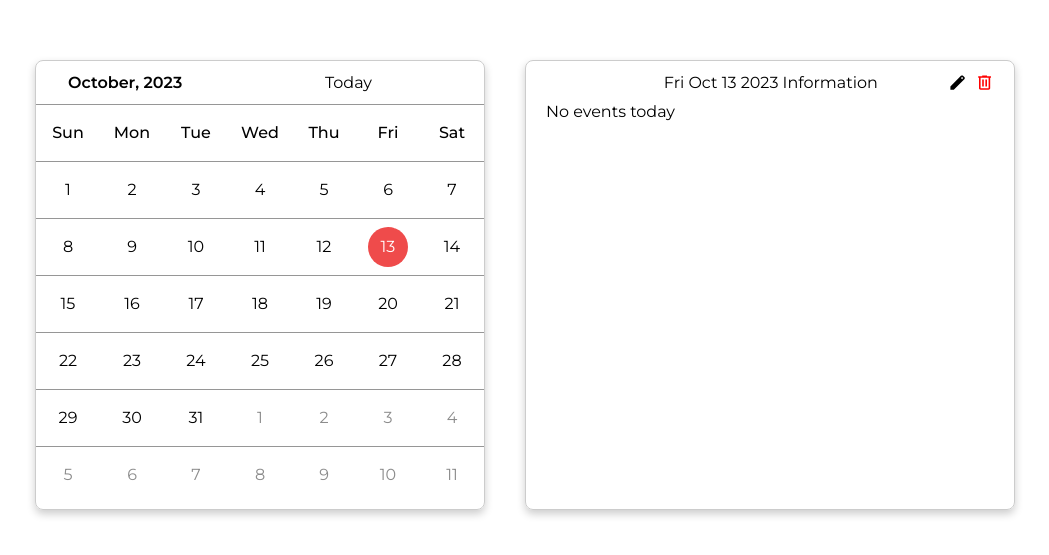
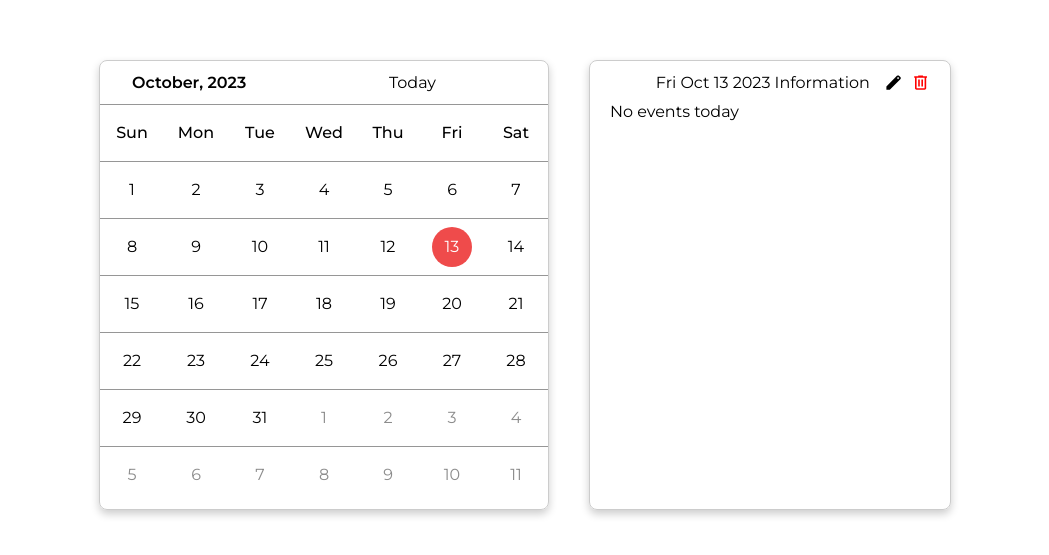
Before and after one commit to akbarimo/calendar-vue, a Vue app: page / in a window 1280 px wide. Shown: the part 115-670 px from the top of the page, without its empty margins (115-1164 px from the left). Built offline with nearby package versions, Linux system fonts and the light colour scheme; some icons are missing.

Commit message:
Finish rough draft of readme

```diff
--- a/src/App.vue
+++ b/src/App.vue
@@ -32,7 +32,6 @@ const todayClickHandler = () => {
   const event = retrieveEvent(currentDate);
   isEditing.value = false;
   today.value = currentDate;
-  selectedDate.value = currentDate;
   selectedEvent.value = event;
   eventInput.value = event;
 };
@@ -159,7 +158,7 @@ const dateSelecter = (date) => {
   grid-template-columns: repeat(7, minmax(0, 1fr));
 }
 .event-container {
-  width: 28rem;
+  width: 20rem;
   height: 28rem;
   border: 1px solid #ccc;
   box-shadow: 0 4px 8px rgba(0, 0, 0, 0.2);
@@ -220,7 +219,6 @@ const dateSelecter = (date) => {
   justify-content: space-between;
 }
 .event-title {
-  padding-left: 1rem;
   height: 2rem;
   width: 100%;
   display: flex;
```
Also changed, not shown: 1 other file (tests, documents, lock files or other folders).
